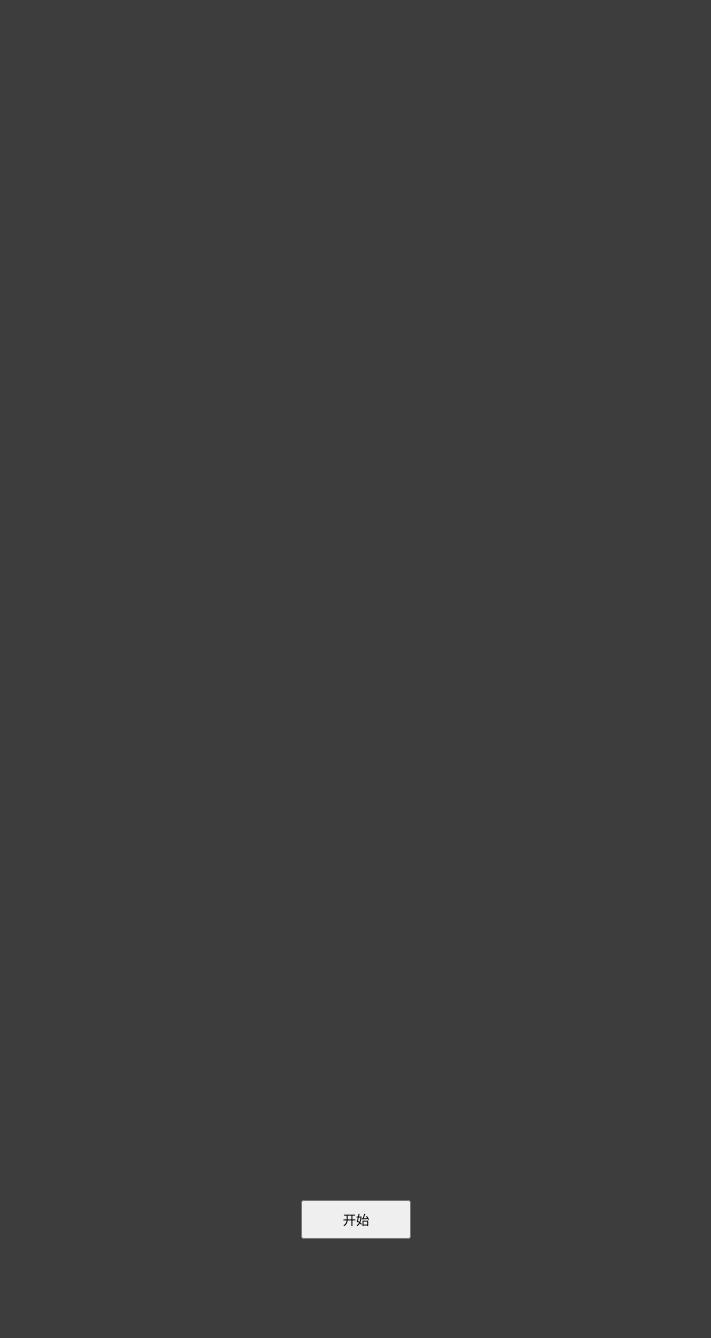
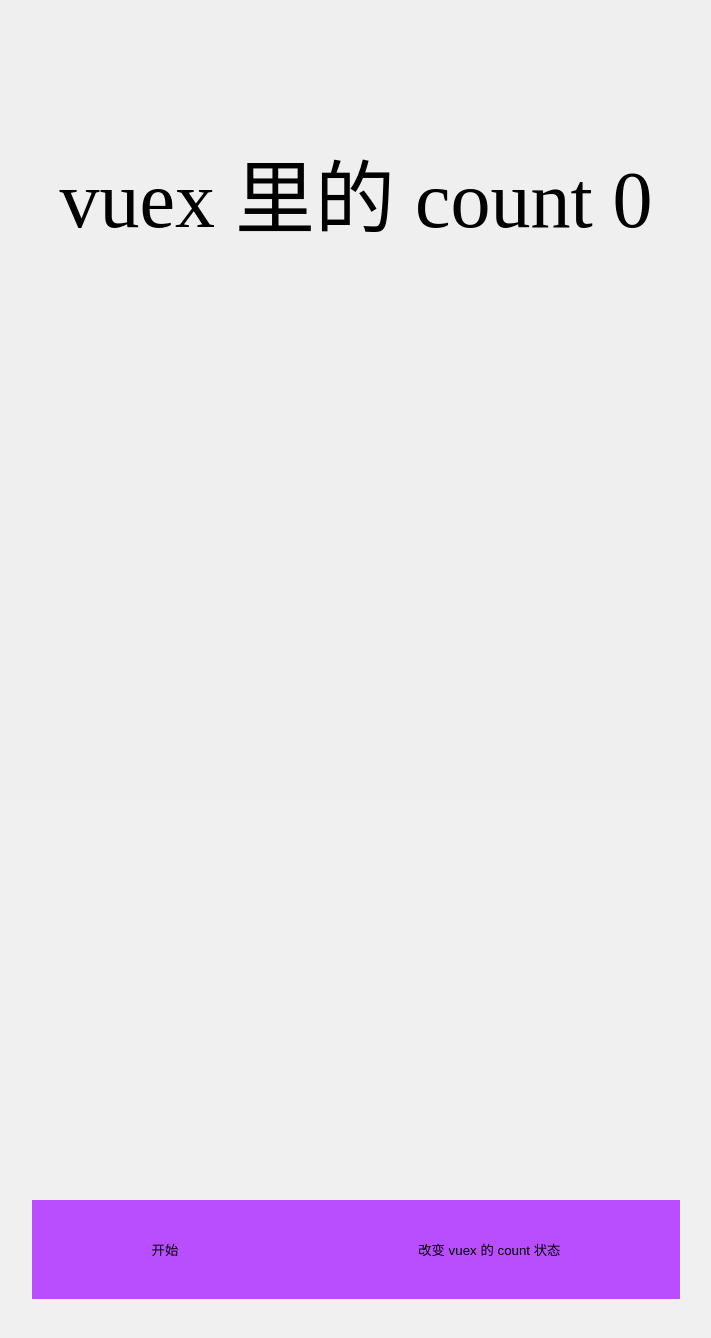
Before and after one commit to biangz/vuexdemo, a Vue app: page /topic in a window 1280 px wide. Shown: the top 1338 px of the page, without its empty margins (284-995 px from the left). After the commit the page ends 1299 px from the top, so only its background shows below. Built offline with nearby package versions, Linux system fonts and the light colour scheme.

Commit message:
mapMutation

```diff
--- a/src/App.vue
+++ b/src/App.vue
@@ -9,12 +9,9 @@ export default {
   name: 'App'
 }
 </script>
-<<<<<<< HEAD
 
-<style>
+<style lang="scss">
 #app {
   height: 100%;
 }
 </style>
-=======
->>>>>>> b27a13a87af56ac760ec3e4e96b313a5b596b9a1
--- /dev/null
+++ b/src/assets/styles/variables.scss
@@ -0,0 +1,2 @@
+/*  */
+$theme: #B84EFF;
--- a/src/components/topicItem.vue
+++ b/src/components/topicItem.vue
@@ -10,7 +10,6 @@
           {{item.con}}
         </li>
     </ul>
-    <p>{{count}}</p>
     <button @click="next">下一题</button>
   </div>
 </template>
@@ -30,9 +29,7 @@ export default {
     console.log(this.parent)
   },
   computed: {
-    ...mapState([
-      'count'
-    ])
+
   },
   methods: {
     // 选择答案
@@ -44,6 +41,7 @@ export default {
     // 下一题
     next () {
       // TODO: vuex
+
     }
   }
 }
@@ -51,6 +49,8 @@ export default {
 
 <!-- Add "scoped" attribute to limit CSS to this component only -->
 <style lang="scss" scoped>
+@import '@/assets/styles/variables.scss';
+
 .topics {
   font-size: 20px;
   text-align: left;
@@ -72,7 +72,11 @@ export default {
     }
   }
   button {
-    margin-top: .2rem;
+    margin-top: 2rem;
+    padding: .1rem .3rem;
+    background: $theme;
+    border: none;
+    outline: none;
   }
 }
 </style>
--- a/src/pages/home/home.vue
+++ b/src/pages/home/home.vue
@@ -1,10 +1,14 @@
 <template>
   <div class="container">
+    <h1>vuex 里的 count {{count}}</h1>
     <button @click="goto">开始</button>
+    <button @click="changeState">改变 vuex 的 count 状态</button>
   </div>
 </template>
 
 <script>
+import { mapState, mapMutations } from 'vuex'
+
 export default {
   data () {
     return {
@@ -13,20 +17,58 @@ export default {
   methods: {
     goto () {
       this.$router.push({path: '/topic'})
-    }
+    },
+    changeState () {
+
+      // 一、mapMuattion 方式提交
+      this.increment(2)
+
+      /**
+       * 二、没有用 mapMutation 方式
+       * -----------------------
+       *
+       * 1. 对象提交方式
+       *  this.$store.commit({
+            type: 'INCREMENT',
+            count: 2
+          })
+       * ----------------------
+       *
+       * 2. 单个数据提交方式
+          this.$store.commit('INCREMENT', 2)
+       * ----------------------
+       */
+
+    },
+    ...mapMutations({
+      increment: 'INCREMENT'
+    })
+  },
+  computed: {
+    ...mapState([
+      'count'
+    ])
   }
 }
 </script>
 
 <style lang="scss" scoped>
+@import '@/assets/styles/variables.scss';
 .container {
   width: 100%;
   height: 100%;
-  background: #3D3D3D;
+  background: #efefef;
   text-align: center;
-  padding-top: 3rem;
+  h1 {
+    font-size: .2rem;
+    line-height: 1rem;
+  }
   button {
-    padding: .02rem .1rem;
+    margin-top: 2rem;
+    padding: .1rem .3rem;
+    background: $theme;
+    border: none;
+    outline: none;
   }
 }
 </style>
--- a/src/store/index.js
+++ b/src/store/index.js
@@ -2,14 +2,23 @@ import Vue from 'vue'
 import Vuex from 'vuex'
 Vue.use(Vuex)
 
+import { INCREMENT } from './mutation-types'
 
 const store = new Vuex.Store({
   state: {
     count: 0
   },
   mutations: {
-    increment (state) {
-      state.count++
+    /**
+     * @param {*} state store 的 state
+     * @param {*} obj 可包含多个字段， mutation 更容易读
+     */
+    [INCREMENT] (state, obj) {
+      // 变更状态
+      if(typeof obj === 'object') {
+        return state.count += obj.count
+      }
+      state.count += obj
     }
   }
 })
--- /dev/null
+++ b/src/store/mutation-types.js
@@ -0,0 +1,11 @@
+// export const INCREMENT = 'INCREMENT'
+
+/**
+ * 问题
+ * 这种情况下，store index 文件 import {INCREMENT} from './xxxx'
+ * 拿到的是 undefined
+ */
+const INCREMENT = 'INCREMENT'
+export {
+  INCREMENT
+}
```
